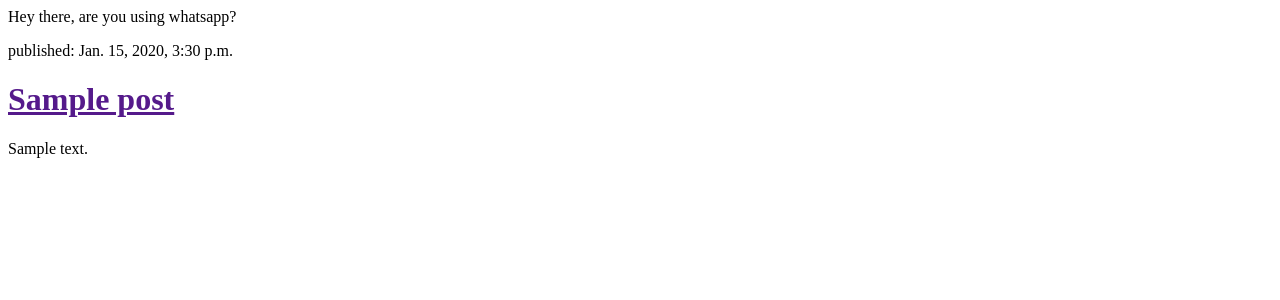
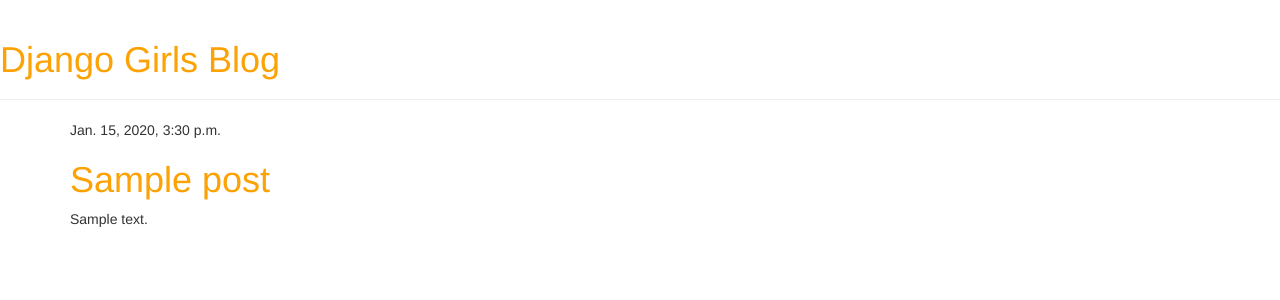
Before and after one commit to djain870/django, a Django app: template blog/templates/blog/post_list.html in a window 1280 px wide. Shown: the top 300 px of the page. Run offline with Django 3.2, Linux system fonts and the light colour scheme; the template is opened without the code that fills it: values that come from a table or form of the project are taken from there, others are empty; tables that the repository leaves empty hold one stand-in row (values such as "Sample post"); some libraries are stand-ins or nearby versions.

Commit message:
Added view and template for detailed blog post as well as CSS for the site.

```diff
--- /dev/null
+++ b/blog/static/css/blog.css
@@ -0,0 +1,15 @@
+/*
+	Comment
+*/
+
+a { /* Comment */ color: /* Comment */ Red; }
+
+.TestClass {
+	color: Black;
+	background-color: White;
+	text-align: left;
+}
+
+h1 a {
+    color: #FCA205;
+}
--- /dev/null
+++ b/blog/templates/blog/base.html
@@ -0,0 +1,24 @@
+<!DOCTYPE html>
+{% load staticfiles %}
+<html>
+    <head>
+        <title>Django Girls blog</title>
+        <link rel="stylesheet" href="//maxcdn.bootstrapcdn.com/bootstrap/3.2.0/css/bootstrap.min.css">
+        <link rel="stylesheet" href="//maxcdn.bootstrapcdn.com/bootstrap/3.2.0/css/bootstrap-theme.min.css">
+        <link href='//fonts.googleapis.com/css?family=Lobster&subset=latin,latin-ext' rel='stylesheet' type='text/css'>
+        <link rel="stylesheet" href="{% static 'css/blog.css' %}">
+    </head>
+    <body>
+        <div class="page-header">
+        <h1><a href="/">Django Girls Blog</a></h1>
+    </div>
+    <div class="content container">
+        <div class="row">
+            <div class="col-md-8">
+            {% block content %}
+            {% endblock %}
+            </div>
+        </div>
+    </div>
+    </body>
+</html>
--- a/blog/templates/blog/post_list.html
+++ b/blog/templates/blog/post_list.html
@@ -1,18 +1,13 @@
 <!DOCTYPE html>
-<html>
-<head>
-	<title>Page Title</title>
-</head>
-<body>
-
-Hey there, are you using whatsapp?
-{% for post in posts %}
-    <div>
-        <p>published: {{ post.published_date }}</p>
-        <h1><a href="">{{ post.title }}</a></h1>
-        <p>{{ post.text|linebreaksbr }}</p>
-    </div>
-{% endfor %}
-
-</body>
-</html>
+{% extends 'blog/base.html' %}
+	{% block content %}
+                {% for post in posts %}
+                    <div class="post">
+                        <div class="date">
+                            {{ post.published_date }}
+                        </div>
+                        <h1><a href="{% url 'post_detail' pk=post.pk %}">{{ post.title }}</a></h1>
+                        <p>{{ post.text|linebreaksbr }}</p>
+                    </div>
+                {% endfor %}
+	{% endblock %}
--- a/blog/urls.py
+++ b/blog/urls.py
@@ -2,4 +2,5 @@
 from . import views
 urlpatterns = [
     url(r'^$', views.post_list, name='post_list'),
+	url(r'^post/(?P<pk>\d+)/$', views.post_detail, name='post_detail'),
 ]
--- a/blog/views.py
+++ b/blog/views.py
@@ -1,4 +1,4 @@
-from django.shortcuts import render
+from django.shortcuts import render, get_object_or_404
 from django.utils import timezone
 from .models import Post
 
@@ -7,3 +7,7 @@
 def post_list(request):
     posts = Post.objects.filter(published_date__lte=timezone.now()).order_by('published_date')
     return render(request, 'blog/post_list.html', {'posts': posts})
+
+def post_detail(request, pk):
+	post = get_object_or_404(Post, pk=pk)
+	return render(request, 'blog/post_detail.html', {'post': post})
```
Also changed, not shown: blog/templates/blog/post_detail.html (added, +14 -0 lines).
